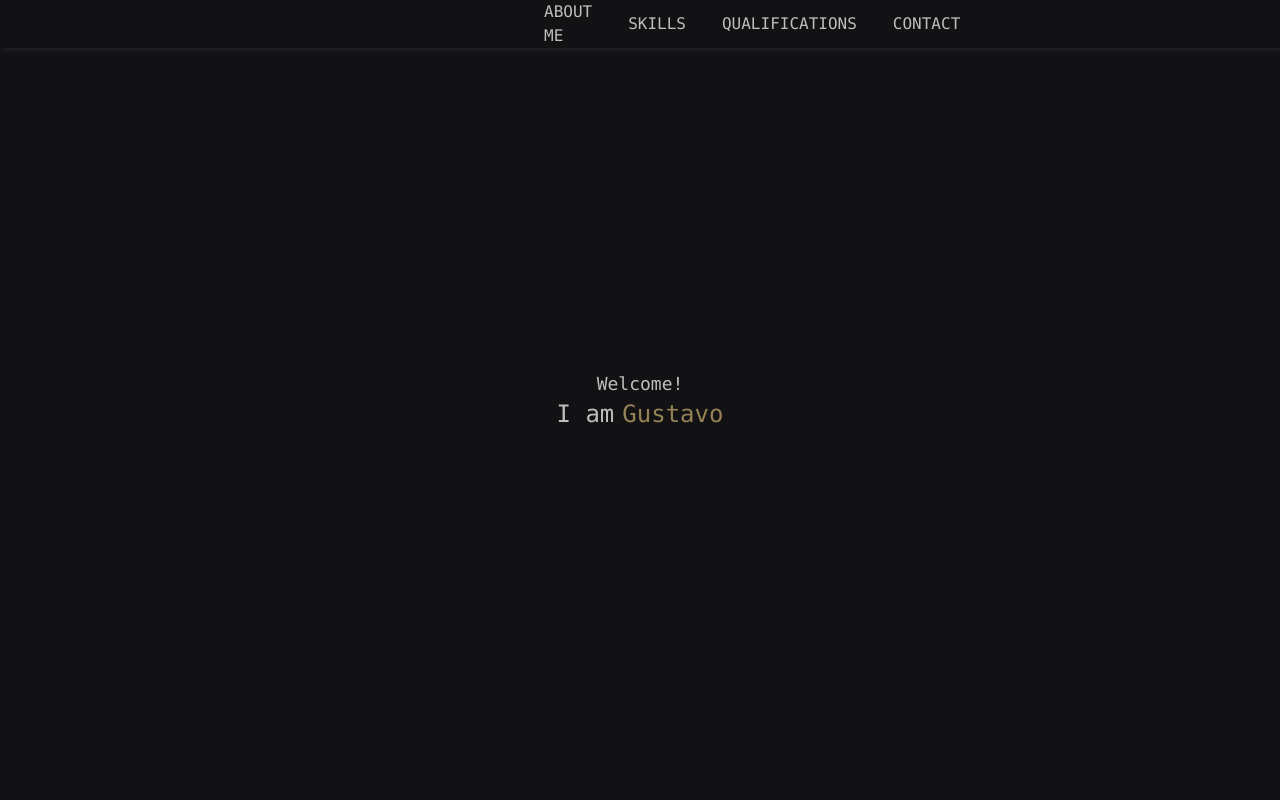
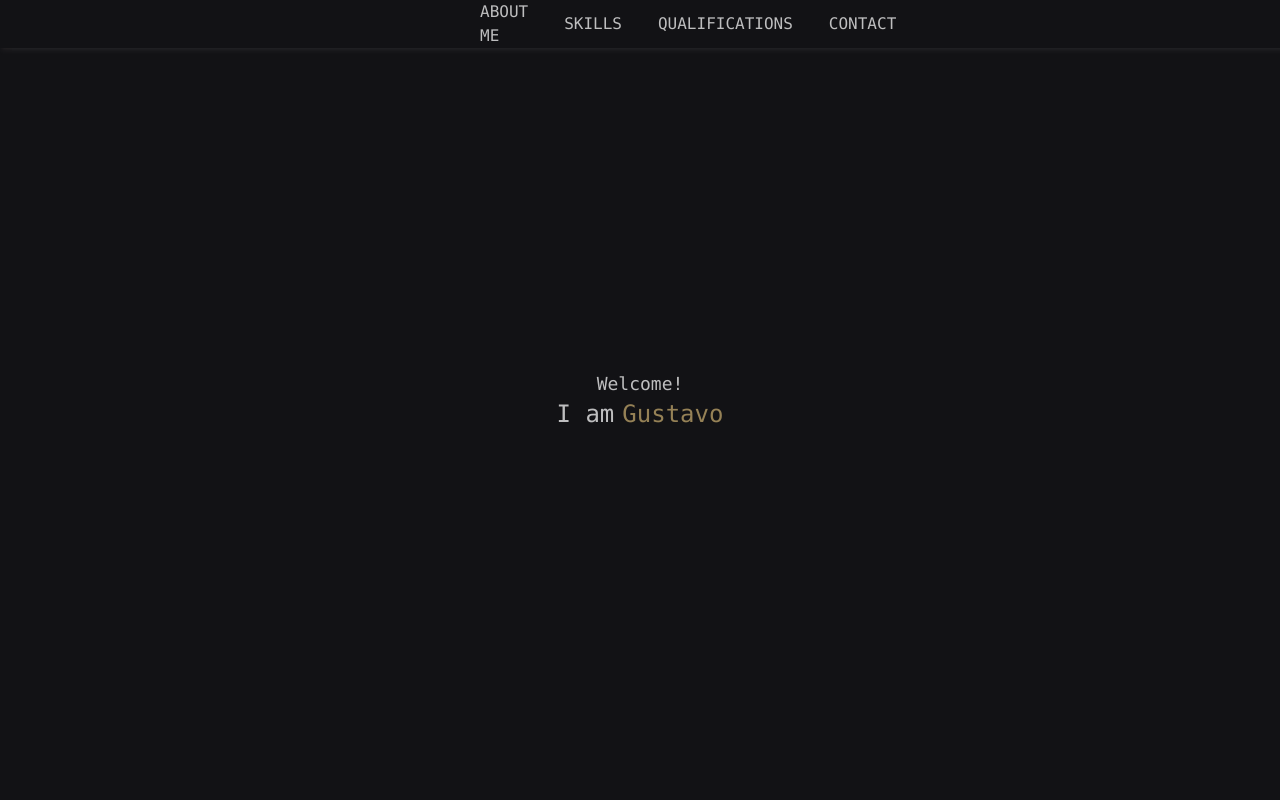
Before and after one commit to devGustavoR/newDev, a Next.js app: page / in a window 1280 px wide. Shown: the top 800 px of the page. Built offline with nearby package versions, Linux system fonts and the light colour scheme; a web font is replaced by a local one.

Commit message:
Trabalhando na navbar

```diff
--- a/src/app/components/NavBar.tsx
+++ b/src/app/components/NavBar.tsx
@@ -11,7 +11,7 @@ export function NavBar() {
   return (
     <>
       {/* Falta só fazer a parte Mobile do NavBar */}
-      <nav className="flex justify-between items-center fixed gap-[544px] z-[100] bg-gray-900 font-alt shadow-md shadow-brown-50/5  ">
+      <nav className="flex justify-between items-center fixed gap-[36rem] z-[100] bg-gray-900 font-alt shadow-md shadow-brown-50/5 xl:gap-[30rem] md:gap-[25rem]">
         <a
           href="https://github.com/devGustavoR"
           target="_blank"
@@ -23,15 +23,10 @@ export function NavBar() {
 
         <div className="flex justify-center items-center">
           <ul className="flex justify-center gap-9 items-center">
-            {/* <li>
-              <Link href="#" className="hover:text-brown-400">
-                Home
-              </Link>
-            </li> */}
             <li>
               <Link
                 href="#Sobre"
-                className="font-display hover:text-brown-400 "
+                className="font-display hover:text-brown-400 flex justify-center items-center"
                 scroll={true}
               >
                 ABOUT ME
--- a/tailwind.config.js
+++ b/tailwind.config.js
@@ -133,6 +133,10 @@ module.exports = {
           bounce: 'bounce 2.2s ease infinite alternate',
         },
 
+        gap: {
+          100: '35rem',
+        },
+
         //         animation: bounce 1s infinite;
 
         // @keyframes bounce {
```
